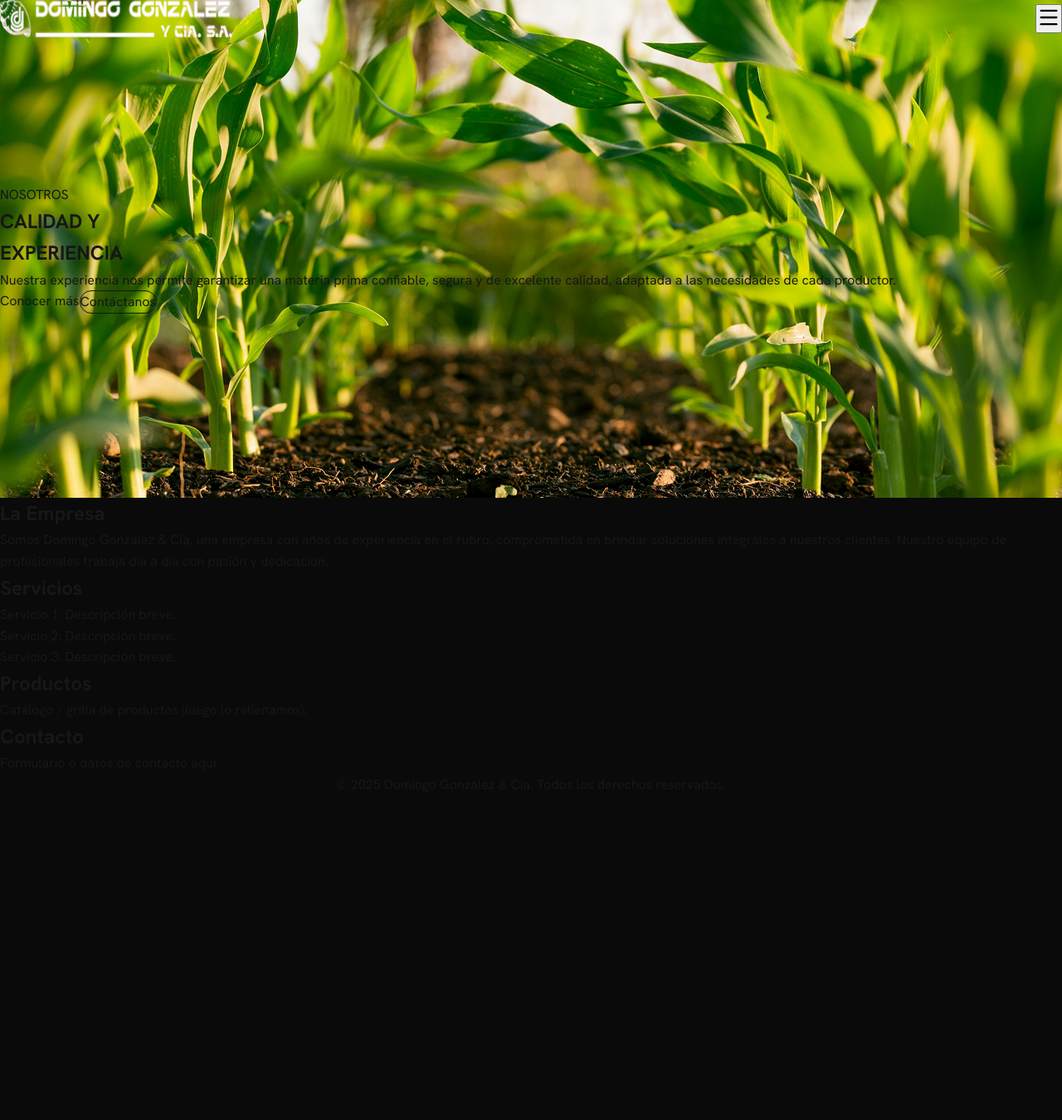
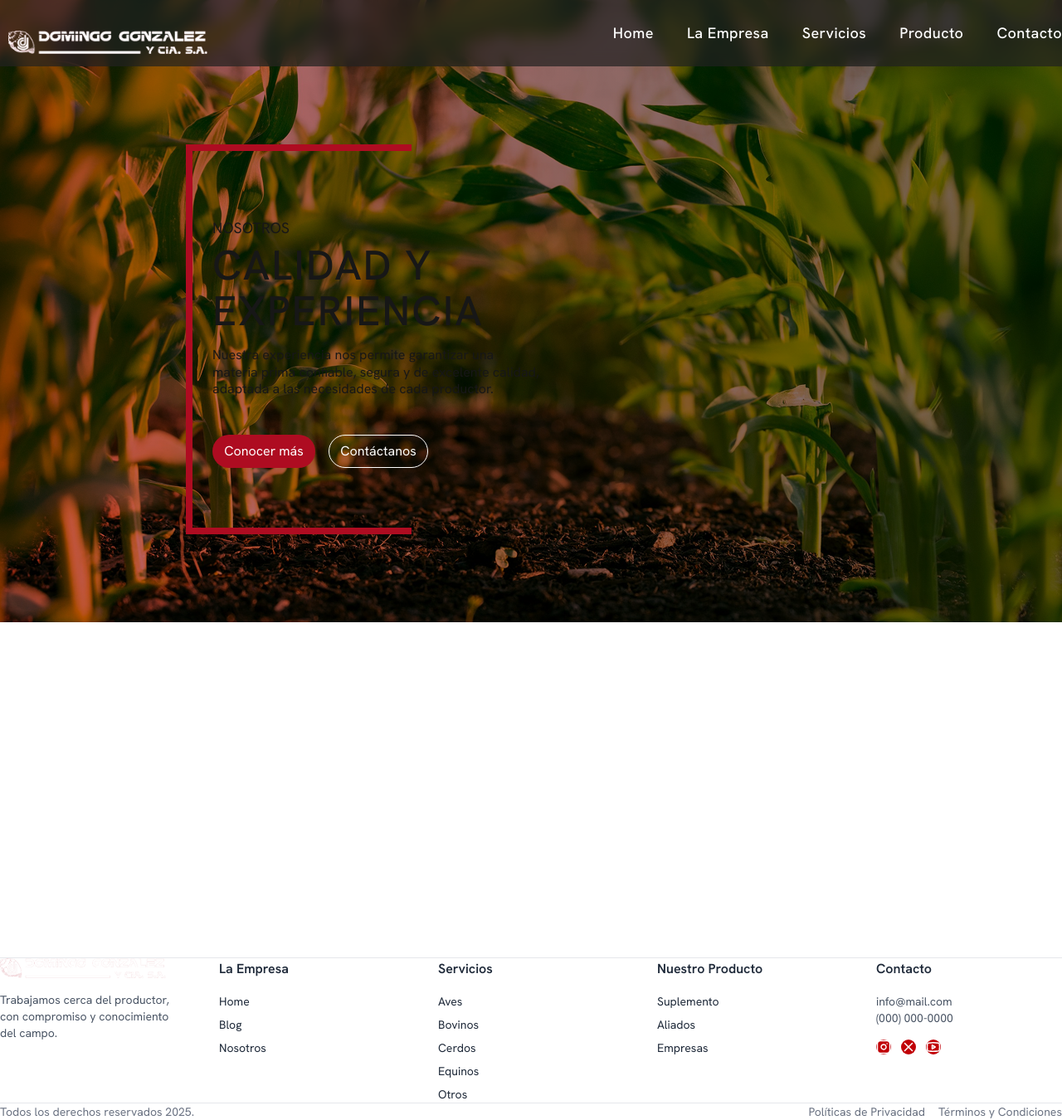
Before and after one commit to juansarachaga/domingogonzalez-cia, a Next.js app: page / in a window 1280 px wide. Shown: the whole page at 83% size. Before the commit the page ends 958 px from the top, so only its background shows below. Built offline with nearby package versions, Linux system fonts and the light colour scheme.

Commit message:
fix: navbar  wip: hero

```diff
--- a/app/globals.css
+++ b/app/globals.css
@@ -1,8 +1,5 @@
-@tailwind base;
-@tailwind components;
-@tailwind utilities;
+@import "tailwindcss";
 
-/* Variables de color */
 :root {
   --background: #ffffff;
   --foreground: #171717;
@@ -15,40 +12,21 @@
   }
 }
 
-/* Estilos globales */
+* {
+  /* margin: 0; */
+  padding: 0;
+  box-sizing: border-box;
+}
+
 html {
   scroll-behavior: smooth;
-}
-
-html,
-body {
-  max-width: 100vw;
-  overflow-x: hidden;
 }
 
 body {
   color: var(--foreground);
   background: var(--background);
-  font-family: 'Hanken Grotesk', Arial, Helvetica, sans-serif; /* 👈 fuente del Figma */
+  font-family: 'Hanken Grotesk', Arial, Helvetica, sans-serif;
+  line-height: 1.6;
   -webkit-font-smoothing: antialiased;
   -moz-osx-font-smoothing: grayscale;
-  line-height: 1.6;
 }
-
-/* Reset básico */
-* {
-  box-sizing: border-box;
-  padding: 0;
-  margin: 0;
-}
-
-a {
-  color: inherit;
-  text-decoration: none;
-}
-
-@media (prefers-color-scheme: dark) {
-  html {
-    color-scheme: dark;
-  }
-}
--- a/components/Footer.js
+++ b/components/Footer.js
@@ -1,7 +1,82 @@
+"use client"
+import Image from "next/image"
+import { Instagram, X, Youtube } from "lucide-react"
+
 export default function Footer() {
   return (
-    <footer id="contacto" className="bg-[#0A0A0A] text-white text-center py-6">
-      <p>© {new Date().getFullYear()} Domingo González & Cía. Todos los derechos reservados.</p>
+    <footer className="bg-white text-gray-800 border-t border-gray-200">
+      {/* Contenedor principal */}
+      <div className="max-w-7xl mx-auto px-6 lg:px-12 py-12 grid grid-cols-1 md:grid-cols-5 gap-10">
+
+        {/* Columna logo + texto */}
+        <div className="col-span-1">
+          <Image
+            src="/img/layout/logoHeader.png"
+            alt="Logo Domingo González & Cía"
+            width={200}
+            height={50}
+            className="mb-4"
+          />
+          <p className="text-sm text-gray-600">
+            Trabajamos cerca del productor, con compromiso y conocimiento del campo.
+          </p>
+        </div>
+
+        {/* Columna 1 */}
+        <div>
+          <h3 className="font-semibold mb-4">La Empresa</h3>
+          <ul className="space-y-2 text-sm">
+            <li><a href="#home" className="hover:text-red-700 transition">Home</a></li>
+            <li><a href="#blog" className="hover:text-red-700 transition">Blog</a></li>
+            <li><a href="#nosotros" className="hover:text-red-700 transition">Nosotros</a></li>
+          </ul>
+        </div>
+
+        {/* Columna 2 */}
+        <div>
+          <h3 className="font-semibold mb-4">Servicios</h3>
+          <ul className="space-y-2 text-sm">
+            <li><a href="#aves" className="hover:text-red-700 transition">Aves</a></li>
+            <li><a href="#bovinos" className="hover:text-red-700 transition">Bovinos</a></li>
+            <li><a href="#cerdos" className="hover:text-red-700 transition">Cerdos</a></li>
+            <li><a href="#equinos" className="hover:text-red-700 transition">Equinos</a></li>
+            <li><a href="#otros" className="hover:text-red-700 transition">Otros</a></li>
+          </ul>
+        </div>
+
+        {/* Columna 3 */}
+        <div>
+          <h3 className="font-semibold mb-4">Nuestro Producto</h3>
+          <ul className="space-y-2 text-sm">
+            <li><a href="#suplemento" className="hover:text-red-700 transition">Suplemento</a></li>
+            <li><a href="#aliados" className="hover:text-red-700 transition">Aliados</a></li>
+            <li><a href="#empresas" className="hover:text-red-700 transition">Empresas</a></li>
+          </ul>
+        </div>
+
+        {/* Columna 4 (contacto) */}
+        <div>
+          <h3 className="font-semibold mb-4">Contacto</h3>
+          <p className="text-sm text-gray-600">info@mail.com</p>
+          <p className="text-sm text-gray-600 mb-4">(000) 000-0000</p>
+          <div className="flex gap-3">
+            <a href="#" className="bg-red-700 text-white p-2 rounded-full hover:bg-red-800 transition"><Instagram size={18} /></a>
+            <a href="#" className="bg-red-700 text-white p-2 rounded-full hover:bg-red-800 transition"><X size={18} /></a>
+            <a href="#" className="bg-red-700 text-white p-2 rounded-full hover:bg-red-800 transition"><Youtube size={18} /></a>
+          </div>
+        </div>
+      </div>
+
+      {/* Línea inferior */}
+      <div className="border-t border-gray-200 py-4">
+        <div className="max-w-7xl mx-auto px-6 lg:px-12 flex flex-col md:flex-row justify-between items-center text-sm text-gray-500">
+          <p>Todos los derechos reservados 2025.</p>
+          <div className="flex gap-4 mt-2 md:mt-0">
+            <a href="#privacidad" className="hover:text-red-700 transition">Políticas de Privacidad</a>
+            <a href="#terminos" className="hover:text-red-700 transition">Términos y Condiciones</a>
+          </div>
+        </div>
+      </div>
     </footer>
-  );
+  )
 }
--- a/components/Hero.js
+++ b/components/Hero.js
@@ -12,35 +12,56 @@ export default function Hero() {
       {/* Overlay con gradiente */}
       <div className="absolute inset-0 bg-gradient-to-r from-[#AE0C21]/70 to-[#2A2A2A]/70 mix-blend-multiply"></div>
 
-      {/* Contenido */}
-      <div className="relative z-10 max-w-3xl px-8 ml-16 text-left">
-        <p className="uppercase tracking-widest text-sm text-white/80 mb-4">
-          Nosotros
-        </p>
-        <h1 className="text-4xl md:text-6xl font-bold text-white mb-6 leading-tight">
-          CALIDAD Y <br /> EXPERIENCIA
-        </h1>
-        <p className="text-white/90 text-lg mb-8 leading-relaxed">
-          Nuestra experiencia nos permite garantizar una materia prima confiable,
-          segura y de excelente calidad, adaptada a las necesidades de cada productor.
-        </p>
-
-        {/* Botones */}
-        <div className="flex gap-6">
-          <a
-            href="#empresa"
-            className="bg-red-700 hover:bg-red-800 text-white px-6 py-3 rounded-full font-medium transition"
-          >
-            Conocer más
-          </a>
-          <a
-            href="#contacto"
-            className="border border-white text-white px-6 py-3 rounded-full font-medium hover:bg-white hover:text-black transition"
-          >
-            Contáctanos
-          </a>
+      {/* Contenedor para posicionar el rectángulo y el texto */}
+      <div className="relative z-10 max-w-3xl px-8 mt-25 text-left">
+        <div className="relative flex flex-col items-start font-['Hanken_Grotesk'] ml-4 md:ml-[20vw] pt-8 pb-8">
+          {/* Borde en forma de "U" de lado */}
+          <div className="pointer-events-none absolute -top-8 -left-8 z-0 w-[calc(100%+32px)] h-[calc(100%+32px)]">
+            {/* Línea izquierda (larga) */}
+            <div className="absolute left-0 top-0 h-full w-0 border-l-8 border-[#AE0C21]"></div>
+            {/* Línea superior (mitad de ancho) */}
+            <div className="absolute left-0 top-0 w-[50%] h-0 border-t-8 border-[#AE0C21]"></div>
+            {/* Línea inferior (mitad de ancho) */}
+            <div className="absolute left-0 bottom-0 w-[50%] h-0 border-b-8 border-[#AE0C21]"></div>
+          </div>
+          <span className="font-normal text-[18px] leading-[1] tracking-[0%] mt-15 mb-2 z-10">
+            NOSOTROS
+          </span>
+          <h2 className="font-medium text-[50px] leading-[55px] tracking-[0.04em] mb-4 z-10">
+            CALIDAD Y
+            <br />
+            EXPERIENCIA
+          </h2>
+          <div className="w-[90vw] max-w-[520px] z-10">
+            <p className="font-normal text-[16px] leading-[1.3] tracking-[0%] mb-6">
+              <span className="block">
+                Nuestra experiencia nos permite garantizar una
+              </span>
+              <span className="block">
+                materia prima confiable, segura y de excelente calidad,
+              </span>
+              <span className="block">
+                adaptada a las necesidades de cada productor.
+              </span>
+            </p>
+          </div>
+          <div className="mt-5 mb-20 flex gap-4 z-10">
+            <button
+              className="w-[124px] h-[40px] rounded-full bg-[#AE0C21] text-white font-['Hanken_Grotesk'] font-normal text-[16px] transition hover:bg-[#8B091A]"
+            >
+              Conocer más
+            </button>
+            <button
+              className="w-[120px] h-[40px] rounded-full border border-white bg-transparent text-white font-['Hanken_Grotesk'] font-normal text-[16px] transition hover:bg-white hover:text-black"
+            >
+              Contáctanos
+            </button>
+          </div>
         </div>
       </div>
+      <nav className="w-full flex justify-center items-center py-4 absolute top-0 left-0 z-20">
+        {/* Aquí va el contenido del navbar */}
+      </nav>
     </section>
   )
 }
--- a/components/Navbar.js
+++ b/components/Navbar.js
@@ -1,7 +1,7 @@
 "use client"
 import { useState, useEffect } from "react"
 import Image from "next/image"
-import { Menu, X } from "lucide-react" // podés cambiar por Heroicons si querés
+import { Menu, X } from "lucide-react"
 
 export default function Navbar() {
   const [scrolled, setScrolled] = useState(false)
@@ -20,34 +20,39 @@ export default function Navbar() {
     { href: "#productos", label: "Producto" },
     { href: "#contacto", label: "Contacto" },
   ]
+//quiero que el logo sea un enlace a la home
+//copilot funciona??
+//que el nav bar tenga un alto minimo de 80px y un maximo de 100px
 
   return (
     <nav
-      className={`fixed top-0 left-0 w-full z-50 transition-colors duration-300 ${
+      className={`fixed top-0 w-full z-50 transition-colors duration-300  ${
         scrolled
-          ? "bg-black/70 backdrop-blur-md shadow-md"
-          : "bg-black/50 backdrop-blur-md"
-
+          ? "bg-[#222]/90 backdrop-blur-md shadow-md"
+          : "bg-[#222]/70 backdrop-blur-sm"
       }`}
     >
-      <div className="max-w-7xl mx-auto px-12 py-4 flex items-center justify-between">
+      <div className="max-w-7xl mx-auto px-6 lg:px-12 py-3 flex md:flex-row flex-col md:items-center items-center justify-between md:min-h-[80px] md:max-h-[100px] md:h-[80px] min-h-[120px] h-[120px] p-4 md:p-0">
         {/* Logo */}
+        <div className="md:w-auto w-full flex justify-center md:justify-start items-center mt-8 m-[10px]">
+          <a href="#home">
             <Image
               src="/img/layout/logoHeader.png"
               alt="Logo Domingo González & Cía"
-          width={280}
-          height={45}
+              width={240}
+              height={40}
               priority
-          className="mr-8"
             />
+          </a>
+        </div>
 
         {/* Menú desktop */}
-        <ul className="hidden md:flex flex-row gap-10 list-none m-0 p-0">
+        <ul className="hidden md:flex items-center gap-10 list-none">
           {navLinks.map(({ href, label }) => (
             <li key={href}>
               <a
                 href={href}
-                className="text-white hover:text-red-600 transition font-medium"
+                className="text-white text-lg font-medium tracking-wide hover:text-[#7e797a] transition"
               >
                 {label}
               </a>
@@ -56,24 +61,26 @@ export default function Navbar() {
         </ul>
 
         {/* Botón hamburguesa solo en mobile */}
+        <div className="md:hidden w-full flex justify-center m-[10px] items-center">
           <button
-          className="md:hidden text-white"
+            className="md:hidden text-white border border-white p-"
             onClick={() => setIsOpen(!isOpen)}
           >
             {isOpen ? <X size={28} /> : <Menu size={28} />}
           </button>
         </div>
+      </div>
 
       {/* Menú mobile */}
       {isOpen && (
-        <div className="md:hidden bg-black/90 backdrop-blur-md">
+        <div className="md:hidden bg-[#222]/95 backdrop-blur-md">
           <ul className="flex flex-col items-center space-y-6 py-6">
             {navLinks.map(({ href, label }) => (
               <li key={href}>
                 <a
                   href={href}
                   onClick={() => setIsOpen(false)}
-                  className="text-white text-lg hover:text-red-600 transition font-medium"
+                  className="text-white text-lg font-normal hover:text-[#7e797a] transition"
                 >
                   {label}
                 </a>
--- a/postcss.config.js
+++ b/postcss.config.js
@@ -1,6 +1,6 @@
 module.exports = {
   plugins: {
-    "@tailwindcss/postcss": {},  // 👈 nuevo
+    "@tailwindcss/postcss": {},
     autoprefixer: {},
   },
 }
--- a/tailwind.config.js
+++ b/tailwind.config.js
@@ -6,7 +6,17 @@ module.exports = {
     "./components/**/*.{js,ts,jsx,tsx,mdx}",
   ],
   theme: {
-    extend: {},
+    extend: {
+      colors: {
+        brand: {
+          red: "#FF0000",
+          black: "#0A0A0A",
+        },
+      },
+      fontFamily: {
+        sans: ["var(--font-hanken)", "sans-serif"],
+      },
+    },
   },
   plugins: [],
 }
```
Also changed, not shown: 2 other files (tests, documents, lock files or other folders). Lines whose indentation alone changed are shown as unchanged.
